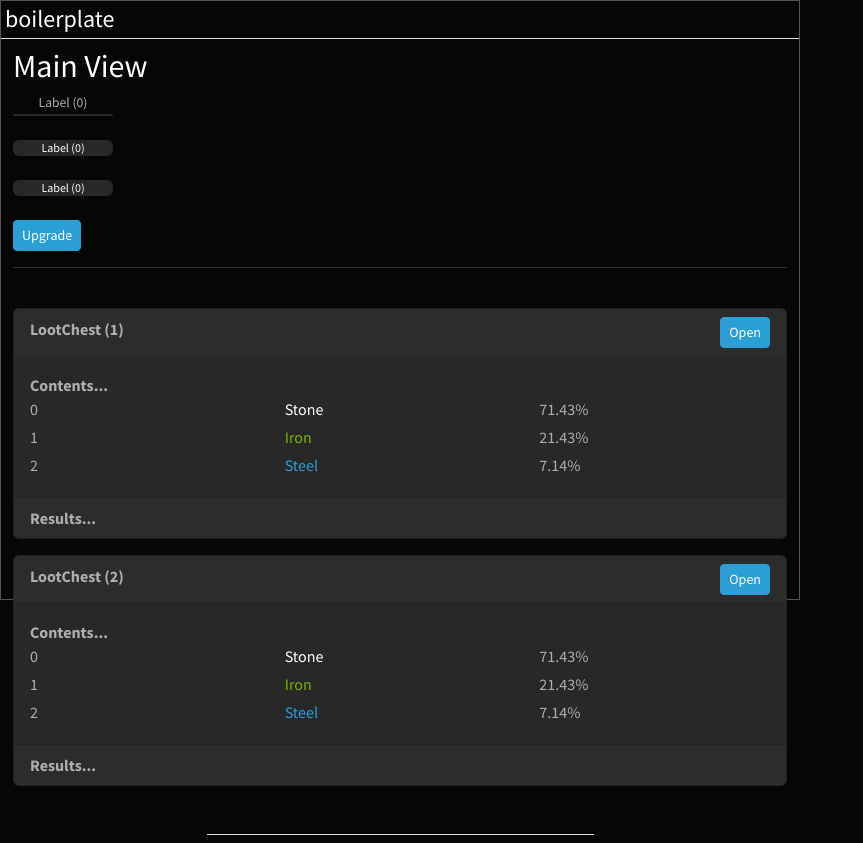
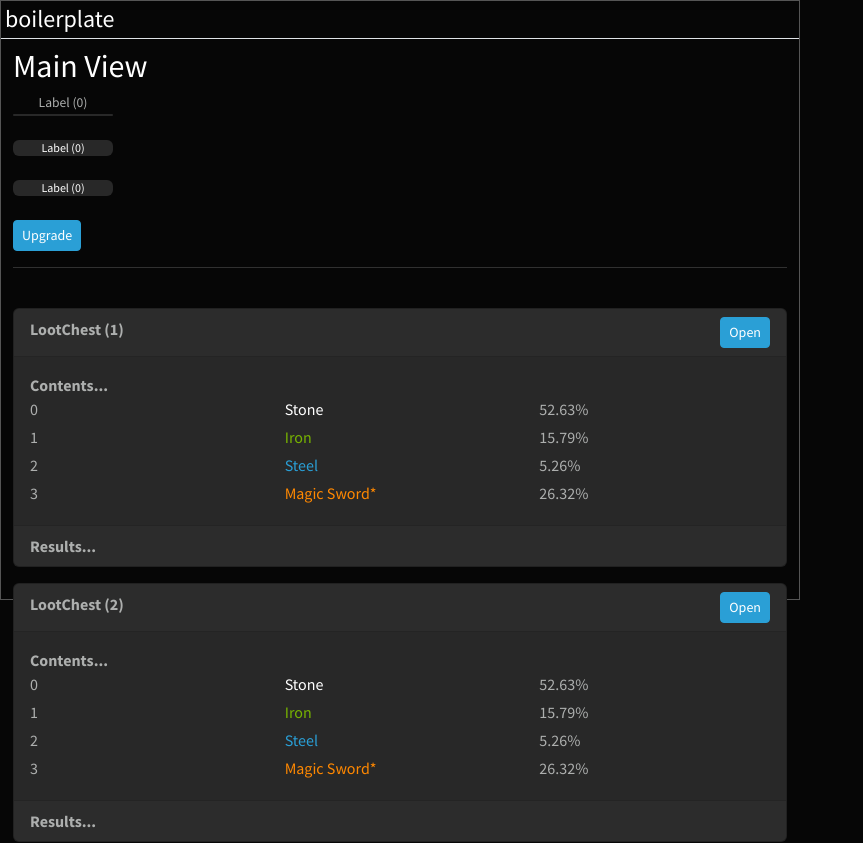
Before and after one commit to SlybootsStudio/characters, a Vue app: page / in a window 1280 px wide. Shown: the top 843 px of the page, without its empty margins (0-863 px from the left). Built offline with nearby package versions, Linux system fonts and the light colour scheme.

Commit message:
Loot box allows for unique items

```diff
--- a/src/components/LootChest.vue
+++ b/src/components/LootChest.vue
@@ -9,7 +9,7 @@
       <div v-for="item in items" :key="item.id" class="row mb-1">
         <div class="col">{{ item.id }}</div>
         <div class="col" :class="`text-${item.rarityColor}`">
-          {{ item.label }}
+          {{ item.label }}<span v-if="item.unique">*</span>
         </div>
         <div class="col">{{ item.chance }}%</div>
       </div>
@@ -21,7 +21,6 @@
         <div class="col" :class="`text-${item.rarityColor}`">
           {{ item.label }}
         </div>
-        <div class="col">{{ item.chance }}%</div>
       </div>
     </div>
   </div>
@@ -42,8 +41,30 @@ export default {
     draws: Number
   },
   computed: {
+    resultsIds() {
+      let ids = this.results.map((item) => item.id);
+
+      if (ids.length) {
+        return [...new Set(ids)];
+      }
+
+      return [];
+    },
+    filteredItemIds() {
+      return this.itemIds.filter((item) => {
+        if (!item?.unique) {
+          return true;
+        }
+
+        if (this.resultsIds.includes(item.id)) {
+          return false;
+        }
+
+        return true;
+      });
+    },
     totalItemsCount() {
-      let droprates = this.itemIds.map((item) => item.droprate);
+      let droprates = this.filteredItemIds.map((item) => item.droprate);
 
       const reducer = (previousValue, currentValue) =>
         previousValue + currentValue;
@@ -66,7 +87,7 @@ export default {
       return pool;
     },
     items() {
-      let arr = this.itemIds.map((item) => {
+      let arr = this.filteredItemIds.map((item) => {
         let itemMeta = ITEMS.find((ITEM) => {
           return ITEM.id == item.id;
         });
@@ -88,16 +109,18 @@ export default {
   methods: {
     open() {
       for (let x = 0; x < this.draws; x += 1) {
-        this.getItem();
+        let item = this.getItem();
+
+        // todo, quantity
+        this.results.push(item);
       }
     },
     getItem() {
       let index = Math.floor(Math.random() * this.totalItemsCount);
-      console.log(index);
 
       let item = this.totalItems[index];
 
-      console.log(item.label);
+      return item;
     }
   }
 };
--- a/src/data/loot.js
+++ b/src/data/loot.js
@@ -19,7 +19,8 @@ export const RARITY_COLOR = {
 export const ITEM_ID = {
   stone: 0,
   iron: 1,
-  steel: 2
+  steel: 2,
+  magicSword: 3
 };
 
 export const ITEMS = [
@@ -37,6 +38,12 @@ export const ITEMS = [
     id: ITEM_ID.steel,
     label: "Steel",
     rarity: RARITY.rare
+  },
+  {
+    id: ITEM_ID.magicSword,
+    label: "Magic Sword",
+    rarity: RARITY.epic,
+    unique: true
   }
 ];
 
@@ -54,5 +61,10 @@ export const LootBox = [
   {
     id: ITEM_ID.steel,
     droprate: 1
+  },
+  {
+    id: ITEM_ID.magicSword,
+    droprate: 5,
+    unique: true
   }
 ];
```
